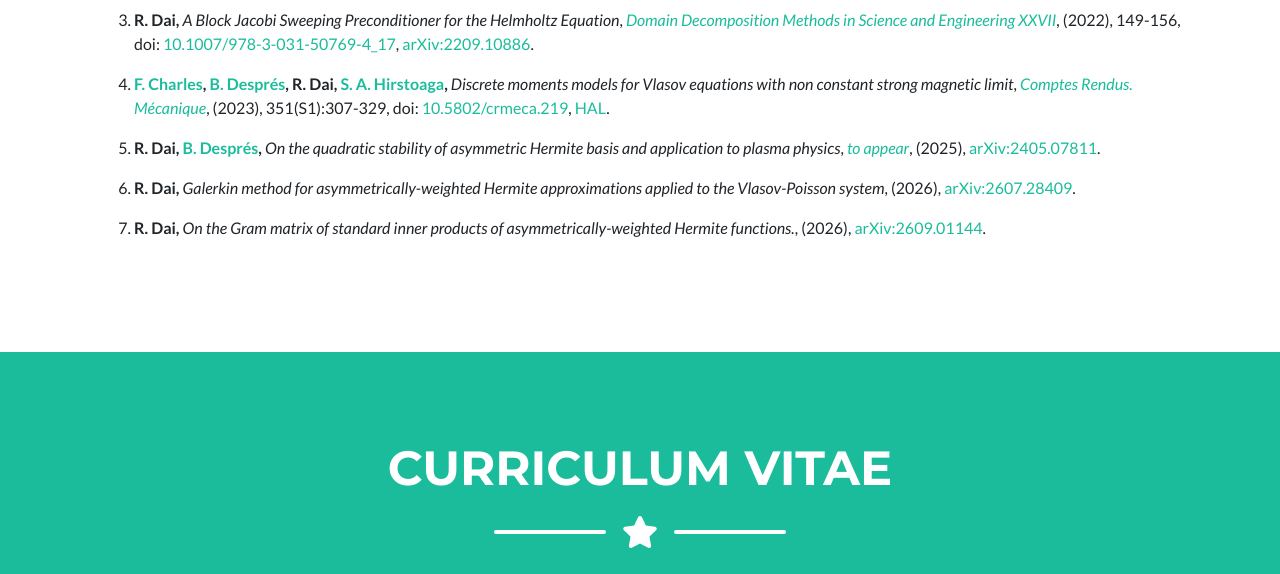
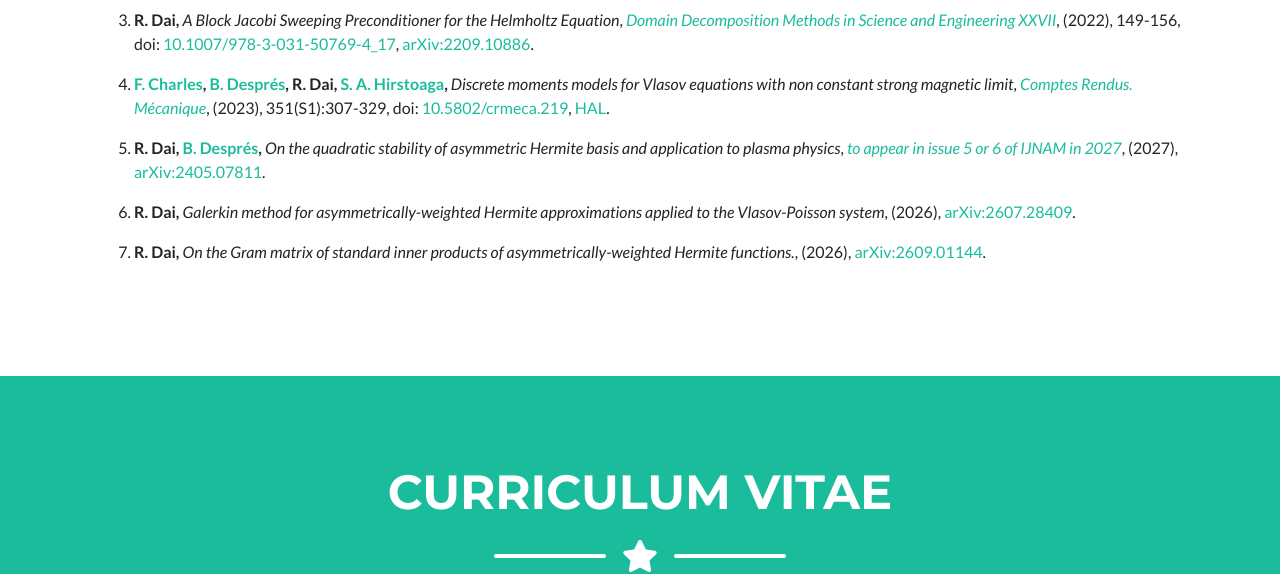
Before and after one commit to dairy-life/dairy-life.github.io, a plain HTML site: page index.html in a window 1280 px wide. Shown: the part 2020-2594 px from the top of the page. Drawn offline with nearby package versions, Linux system fonts and the light colour scheme.

Commit message:
Update index.html

```diff
--- a/index.html
+++ b/index.html
@@ -119,7 +119,7 @@
 		    <strong><a href="https://membres-ljk.imag.fr/Frederique.Charles/" target="_blank" rel="noopener">F. Charles</a>,  <a href="https://www.ljll.fr/despres/" target="_blank" rel="noopener">B. Després</a>, R. Dai, <a href="https://who.rocq.inria.fr/Sever.Hirstoaga/" target="_blank" rel="noopener">S. A. Hirstoaga</a>, </strong> <em>Discrete moments models for Vlasov equations with non constant strong magnetic limit</em>, <a href="https://comptes-rendus.academie-sciences.fr/mecanique" target="_blank" rel="noopener"> <em>Comptes Rendus. Mécanique</em></a>, (2023), 351(S1):307-329, doi: <a href="https://doi.org/10.5802/crmeca.219" target="_blank" rel="noopener">10.5802/crmeca.219</a>, <a href="https://hal.sorbonne-universite.fr/hal-03927990/document" target="_blank" rel="noopener">HAL</a>.
 		  </p></li>
 		  <li><p>
-		    <strong>R. Dai, <a href="https://www.ljll.fr/despres/" target="_blank" rel="noopener">B. Després</a>, </strong> <em>On the quadratic stability of asymmetric Hermite basis and application to plasma physics</em>, <a href="https://link.springer.com/journal/10915" target="_blank" rel="noopener"> <em>to appear</em></a>, (2025), <a href="https://arxiv.org/abs/2405.07811" target="_blank" rel="noopener">arXiv:2405.07811</a>.
+		    <strong>R. Dai, <a href="https://www.ljll.fr/despres/" target="_blank" rel="noopener">B. Després</a>, </strong> <em>On the quadratic stability of asymmetric Hermite basis and application to plasma physics</em>, <a href="https://www.math.ualberta.ca/ijnam/" target="_blank" rel="noopener"> <em>to appear in issue 5 or 6 of IJNAM in 2027</em></a>, (2027), <a href="https://arxiv.org/abs/2405.07811" target="_blank" rel="noopener">arXiv:2405.07811</a>.
 		  </p></li>
 		  <li><p>
 		    <strong>R. Dai, </strong> <em>Galerkin method for asymmetrically-weighted Hermite approximations applied to the Vlasov-Poisson system</em>, (2026), <a href="https://arxiv.org/abs/2607.28409" target="_blank" rel="noopener">arXiv:2607.28409</a>.
```
